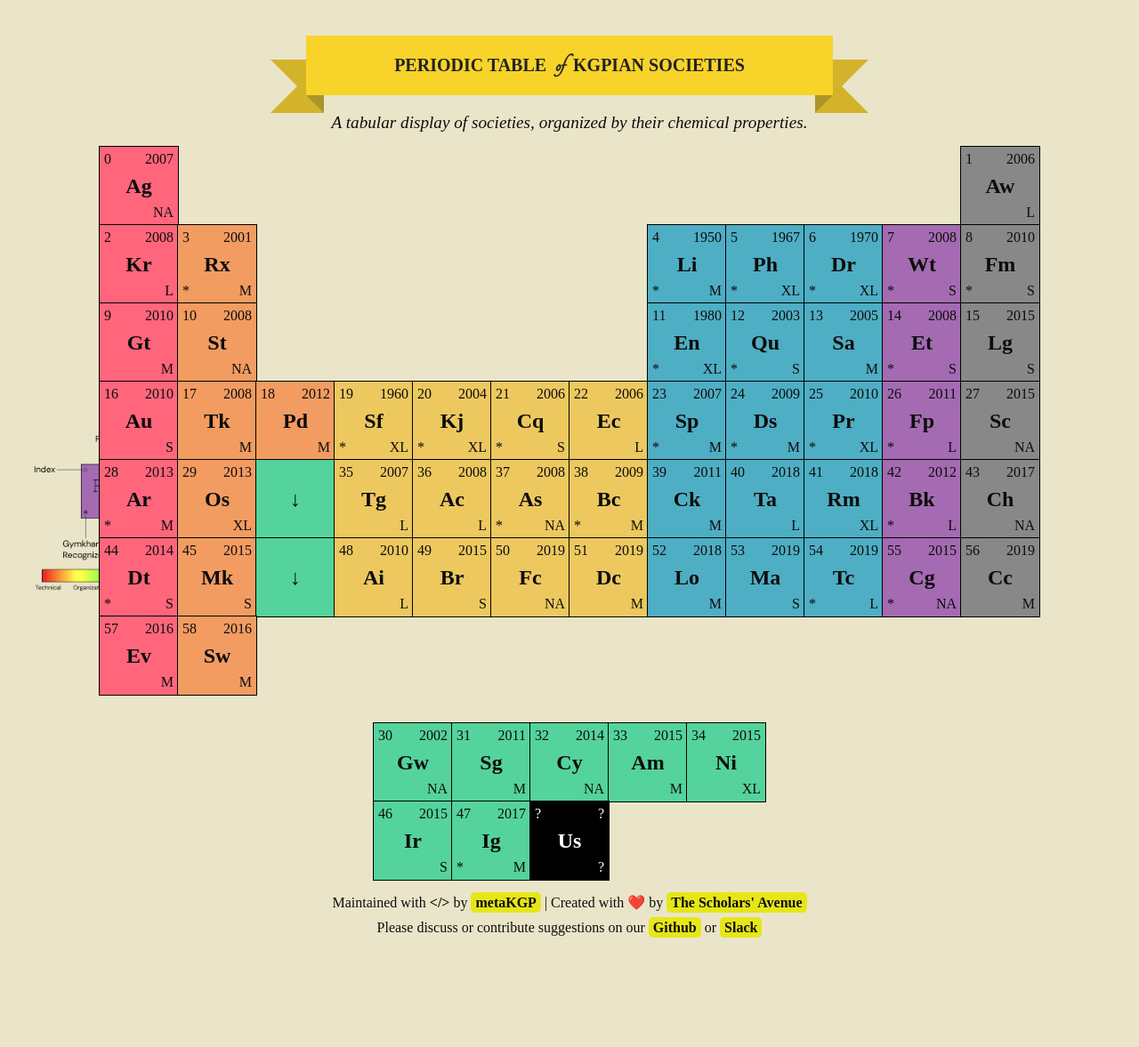
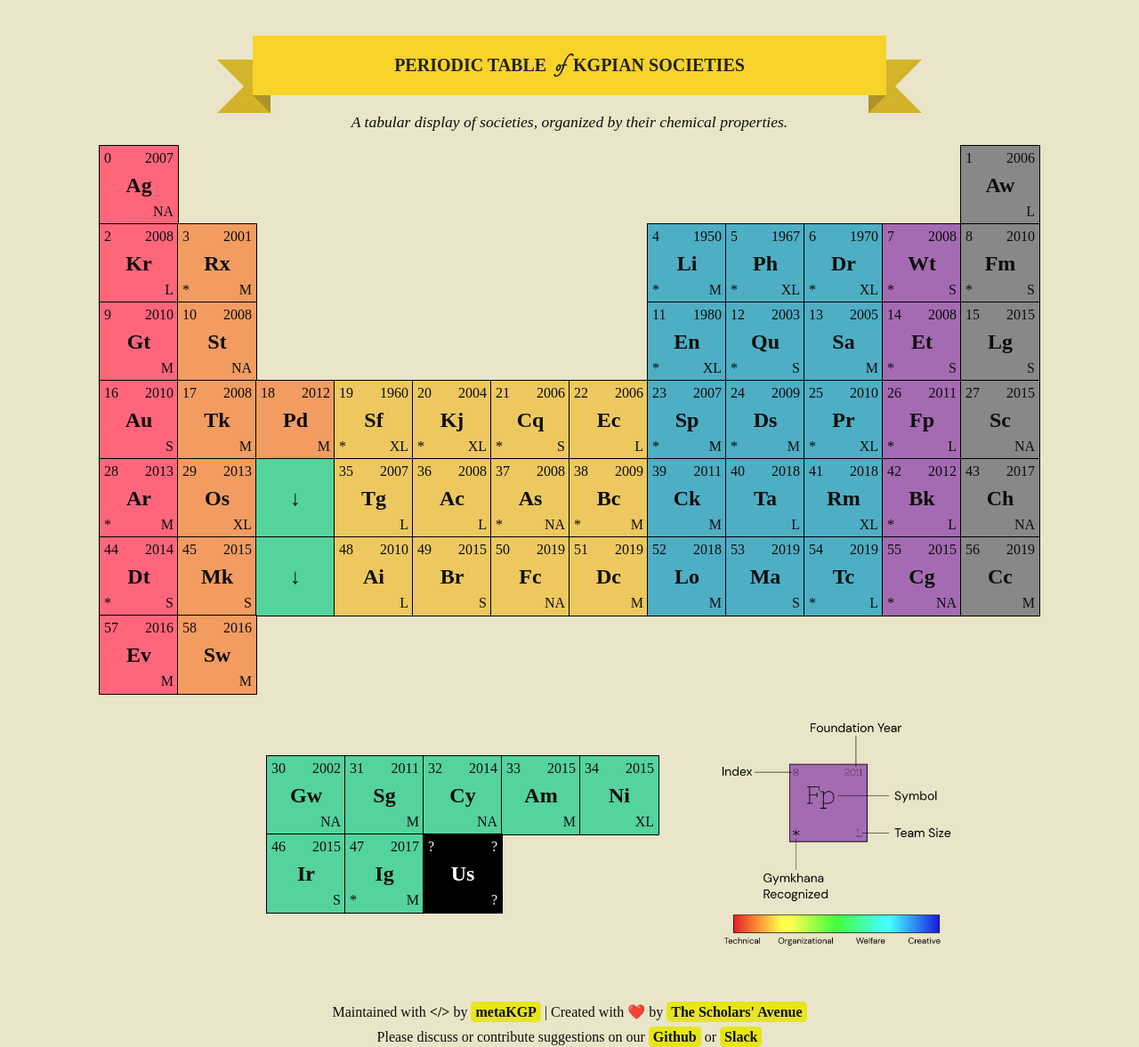
Before and after one commit to metakgp/societytable, a React (Vite) app: page / in a window 1280 px wide. Shown: the whole page at 89% size. Before the commit the page ends 1054 px from the top, so only its background shows below. Built offline with nearby package versions, Linux system fonts and the light colour scheme; a web font is replaced by a local one.

Commit message:
fix: changed the layout

```diff
--- a/package.json
+++ b/package.json
@@ -12,6 +12,7 @@
   "dependencies": {
     "react": "^18.2.0",
     "react-dom": "^18.2.0",
+    "react-modal": "^3.16.1",
     "react-tooltip": "^5.26.4"
   },
   "devDependencies": {
--- a/src/components/App.tsx
+++ b/src/components/App.tsx
@@ -1,7 +1,6 @@
 import { SOCIETIES } from '../data/societies';
 import Footer from './Footer';
 import Header from './Header';
-import Legend from './Legend';
 import Table from './Table';
 
 function App() {
@@ -12,7 +11,6 @@ function App() {
           <Header />
         </div>
         <div className="row table-container">
-          <Legend />
           <Table societies={SOCIETIES} />
         </div>
         <div className="row">
--- a/src/components/Table.tsx
+++ b/src/components/Table.tsx
@@ -1,6 +1,9 @@
+import { useState } from 'react';
 import { Tooltip } from 'react-tooltip';
+import { Modal } from 'react-modal';
 import { Block, ISociety } from "../data/societies";
 import { Grid, GridItem } from "./Grid";
+import Legend from './Legend';
 
 /**
  * Gives the temporary name and symbol of an undiscovered element according to IUPAC nomenclature.
@@ -30,6 +33,19 @@ type TableCellProps = { society: ISociety, index: number, type: "society" } | {
 function TableCell(props: TableCellProps) {
 	switch (props.type) {
 		case "society":
+			let subtitle;
+			const [modalIsOpen, setIsOpen] = useState(false);
+
+			function openModal() {
+				setIsOpen(true);
+			}
+			function afterOpenModal() {
+				// references are now sync'd and can be accessed.
+				subtitle.style.color = '#f00';
+			}
+			function closeModal() {
+				setIsOpen(false);
+			}
 			return <>
 				<a href={props.society.link} target="_blank" rel="noreferrer" data-tooltip-delay-hide={0} data-tooltip-id={`${props.index.toString()}-${props.society.symbol}`}>
 					<GridItem className={`society block-${props.society.block.toLowerCase()}`}>
@@ -42,8 +58,24 @@ function TableCell(props: TableCellProps) {
 				</a>
 				<Tooltip className="soc-tooltip" id={`${props.index.toString()}-${props.society.symbol}`} delayHide={0} delayShow={0}>
 					<span className="soc-tooltip-name">{props.society.name}</span>
-					<p className="soc-toolip-desc">{props.society.description}</p>
 				</Tooltip>
+				{/* <Modal
+					isOpen={modalIsOpen}
+					onAfterOpen={afterOpenModal}
+					onRequestClose={closeModal}
+					contentLabel="Example Modal"
+				>
+					<h2 ref={(_subtitle) => (subtitle = _subtitle)}>Hello</h2>
+					<button onClick={closeModal}>close</button>
+					<div>I am a modal</div>
+					<form>
+					<input />
+					<button>tab navigation</button>
+					<button>stays</button>
+					<button>inside</button>
+					<button>the modal</button>
+					</form>
+				</Modal> */}
 			</>;
 		case "empty":
 			return <GridItem className="society empty-cell"></GridItem>;
@@ -191,6 +223,8 @@ function Table(props: { societies: ISociety[] }) {
 			>
 				{main_grid_entries.map((props) => <TableCell {...props} />)}
 			</Grid>
+
+			<div className='inner-transition-container'>
 				<Grid
 					options={{ numColumns: INNER_TRANSITION_COLUMNS }}
 				>
@@ -204,6 +238,8 @@ function Table(props: { societies: ISociety[] }) {
 					})}
 					<TableCell type="the-unknown-soc" />
 				</Grid>
+				<Legend />
+			</div>
 		</div>
 	);
 }
--- a/src/styles/_header.scss
+++ b/src/styles/_header.scss
@@ -11,9 +11,10 @@
 	.subtitle {
 		margin-top: 0;
 		text-align: center;
-		font-size: 1.2rem;
+		font-size: 1.1rem;
 	}
 }
+
 
 .ribbon {
 	font-size: 20px !important;
@@ -21,14 +22,37 @@
 	width: 40%;
 	position: relative;
 	font-family: 'Nixie One';
-	font-size: 6em;
+	// font-size: 6em;
 	background: $ribbon-color;
 	color: #222;
 	text-align: center;
-	padding: 1em 2em;
+	padding: 1em 5em;
 	/* Adjust to suit */
 	margin: 2em auto 1em;
 	/* Based on 24px vertical rhythm. 48px bottom margin - normally 24 but the ribbon 'graphics' take up 24px themselves so we double it. */
+
+	@media screen and (max-width: 768px){
+		font-size: 1.1rem !important;
+		width: 25%;
+		padding: 1em 5em;
+		margin-bottom: 2em;
+	}
+
+	// @media screen and (max-width: 1024px){
+	// 	font-size: 15px !important;
+	// 	width: 30%;
+	// 	position: relative;
+	// 	font-family: 'Nixie One';
+	// 	// font-size: 6em;
+	// 	background: $ribbon-color;
+	// 	color: #222;
+	// 	text-align: center;
+	// 	padding: 1em 5em;
+	// 	/* Adjust to suit */
+	// 	margin: 2em auto 1em;
+	// 	/* Based on 24px vertical rhythm. 48px bottom margin - normally 24 but the ribbon 'graphics' take up 24px themselves so we double it. */
+	// }
+
 
 	.ribbon-of {
 		font-family: 'Tangerine';
--- a/src/styles/_table.scss
+++ b/src/styles/_table.scss
@@ -18,10 +18,21 @@ $block-u-color: #888888;
 	justify-content: center;
 	gap: 2rem;
 
+	border-collapse: collapse;
+
 	a {
 		text-decoration: none;
 	}
 
+	.inner-transition-container {
+		display: flex;
+		flex-direction: row;
+		align-items: center;
+		justify-content: flex-end;
+		gap: 1rem;
+		padding: 0rem 0rem 3rem 9rem;
+
+	}
 	.soc-tooltip {
 		background-color: black;
 		opacity: 1;
@@ -30,7 +41,7 @@ $block-u-color: #888888;
 		z-index: 1000;
 		text-align: center;
 
-		width: 30%;
+		width: fit-content;
 		border-radius: 0.5rem;
 		padding: 0.5rem;
 
--- a/src/styles/index.scss
+++ b/src/styles/index.scss
@@ -15,9 +15,19 @@ body {
 	display: none;
 }
 
+@media screen and (max-width: 1200px){
+	.table-container {
+		scale: 0.8;
+	}
+}
+
+
 .app-container {
 	display: flex;
 	flex-direction: column;
+	align-items: center;
+	justify-content: center;
+
 
 	width: 100%;
 
@@ -29,9 +39,10 @@ body {
 	.table-container {
 		display: flex;
 		align-items: center;
+		justify-content: center;
 
 		.legend {
-			width: 20%;
+			width: 23rem;
 		}
 
 		.table {
```
Also changed, not shown: src/components/Modal.tsx (added, +27 -0 lines), 1 other file (tests, documents, lock files or other folders). Lines whose indentation alone changed are shown as unchanged.
